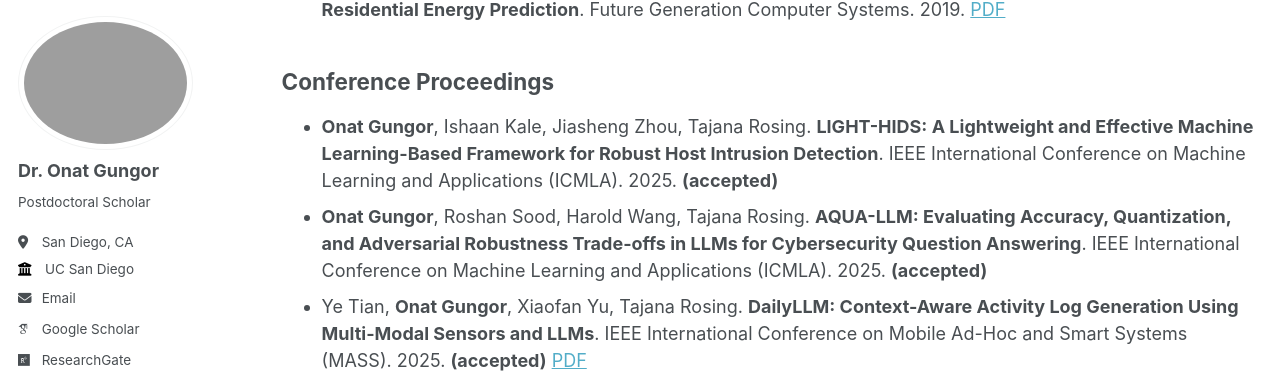
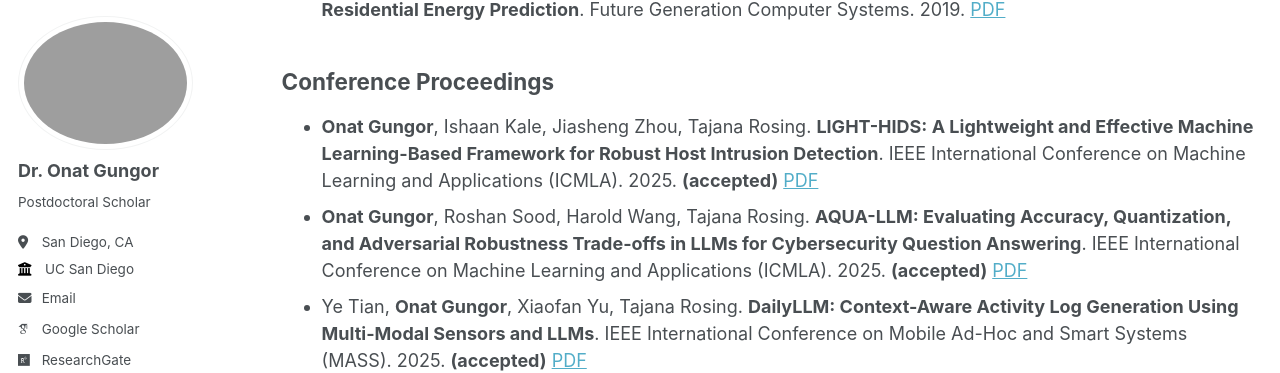
Before and after one commit to onatucsd/onatucsd.github.io, a Jekyll site: the page built from _pages/publications.md, in a window 1280 px wide and 900 px high, scrolled down 597 px. Shown: the part 90-463 px from the top of the window. Built offline with Jekyll 4.4.1, drawn with Linux system fonts in a browser that asks for light colours; some web fonts are replaced.

Commit message:
Update publications.md

```diff
--- a/_pages/publications.md
+++ b/_pages/publications.md
@@ -16,8 +16,8 @@ author_profile: true
 * **Onat Gungor**, Baris Aksanli, and Reyhan Aydogan. **Algorithm Selection and Combining Multiple Learners for Residential Energy Prediction**. Future Generation Computer Systems. 2019. [PDF](https://www.sciencedirect.com/science/article/abs/pii/S0167739X19305795)
 
 ## Conference Proceedings
-* **Onat Gungor**, Ishaan Kale, Jiasheng Zhou, Tajana Rosing. **LIGHT-HIDS: A Lightweight and Effective Machine Learning-Based Framework for Robust Host Intrusion Detection**. IEEE International Conference on Machine Learning and Applications (ICMLA). 2025. **(accepted)**
-* **Onat Gungor**, Roshan Sood, Harold Wang, Tajana Rosing. **AQUA-LLM: Evaluating Accuracy, Quantization, and Adversarial Robustness Trade-offs in LLMs for Cybersecurity Question Answering**. IEEE International Conference on Machine Learning and Applications (ICMLA). 2025. **(accepted)**
+* **Onat Gungor**, Ishaan Kale, Jiasheng Zhou, Tajana Rosing. **LIGHT-HIDS: A Lightweight and Effective Machine Learning-Based Framework for Robust Host Intrusion Detection**. IEEE International Conference on Machine Learning and Applications (ICMLA). 2025. **(accepted)** [PDF](https://arxiv.org/abs/2509.13464)
+* **Onat Gungor**, Roshan Sood, Harold Wang, Tajana Rosing. **AQUA-LLM: Evaluating Accuracy, Quantization, and Adversarial Robustness Trade-offs in LLMs for Cybersecurity Question Answering**. IEEE International Conference on Machine Learning and Applications (ICMLA). 2025. **(accepted)** [PDF](https://arxiv.org/abs/2509.13514)
 * Ye Tian, **Onat Gungor**, Xiaofan Yu, Tajana Rosing. **DailyLLM: Context-Aware Activity Log Generation Using Multi-Modal Sensors and LLMs**. IEEE International Conference on Mobile Ad-Hoc and Smart Systems (MASS). 2025. **(accepted)** [PDF](https://arxiv.org/abs/2507.13737)
 * Nilesh Prasad Pandey, Shriniwas Kulkarni, David Wang, **Onat Gungor**, Flavio Ponzina, Tajana Rosing. **DPQ-HD: Post-Training Compression for Ultra-Low Power Hyperdimensional Computing**. ACM Great Lakes Symposium on VLSI (GLSVLSI). 2025. [PDF](https://dl.acm.org/doi/full/10.1145/3716368.3735224)
 * Cagla Ipek Kocal, **Onat Gungor**, Aaron Tartz, Tajana Rosing, and Baris Aksanli. **ReLATE: Resilient Learner Selection for Multivariate Time-Series Classification Against Adversarial Attacks**. IEEE International Conference on Cyber Security and Resilience (CSR). 2025. [PDF](https://ieeexplore.ieee.org/document/11130062)
```
